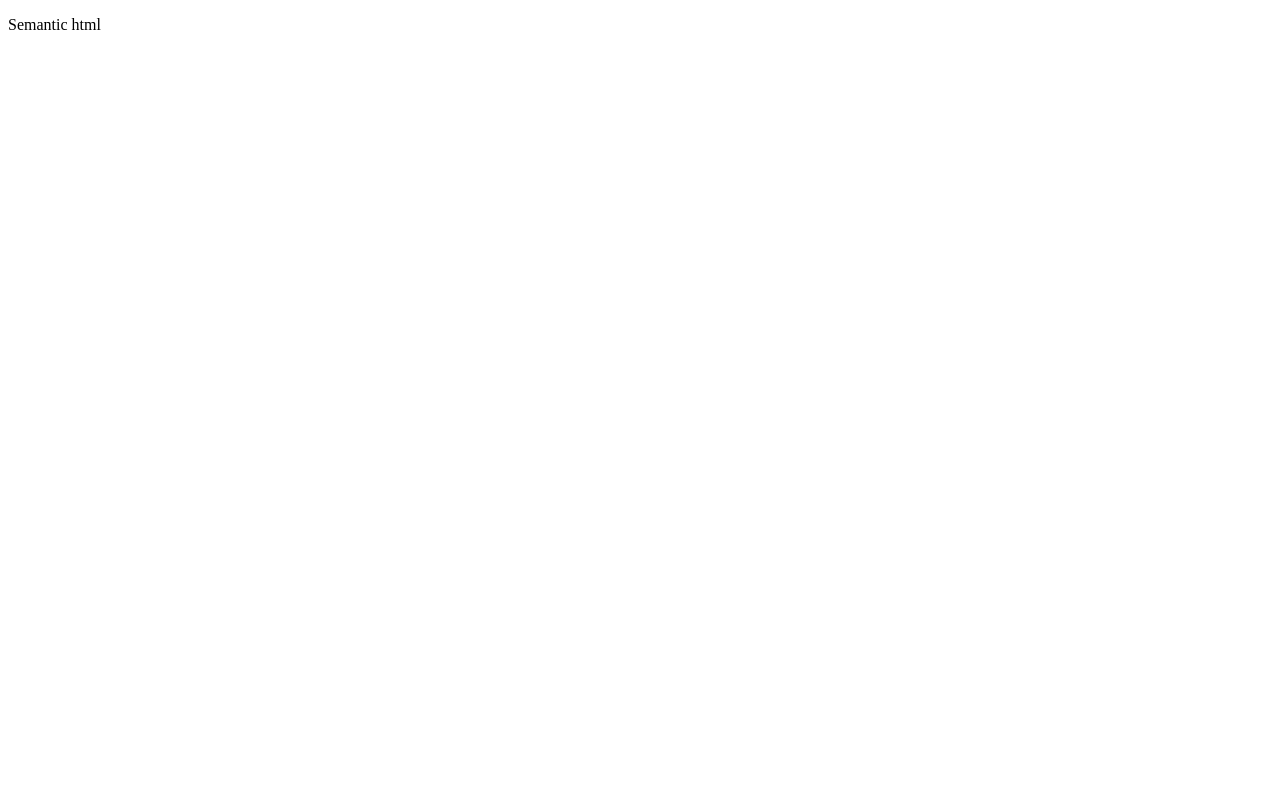
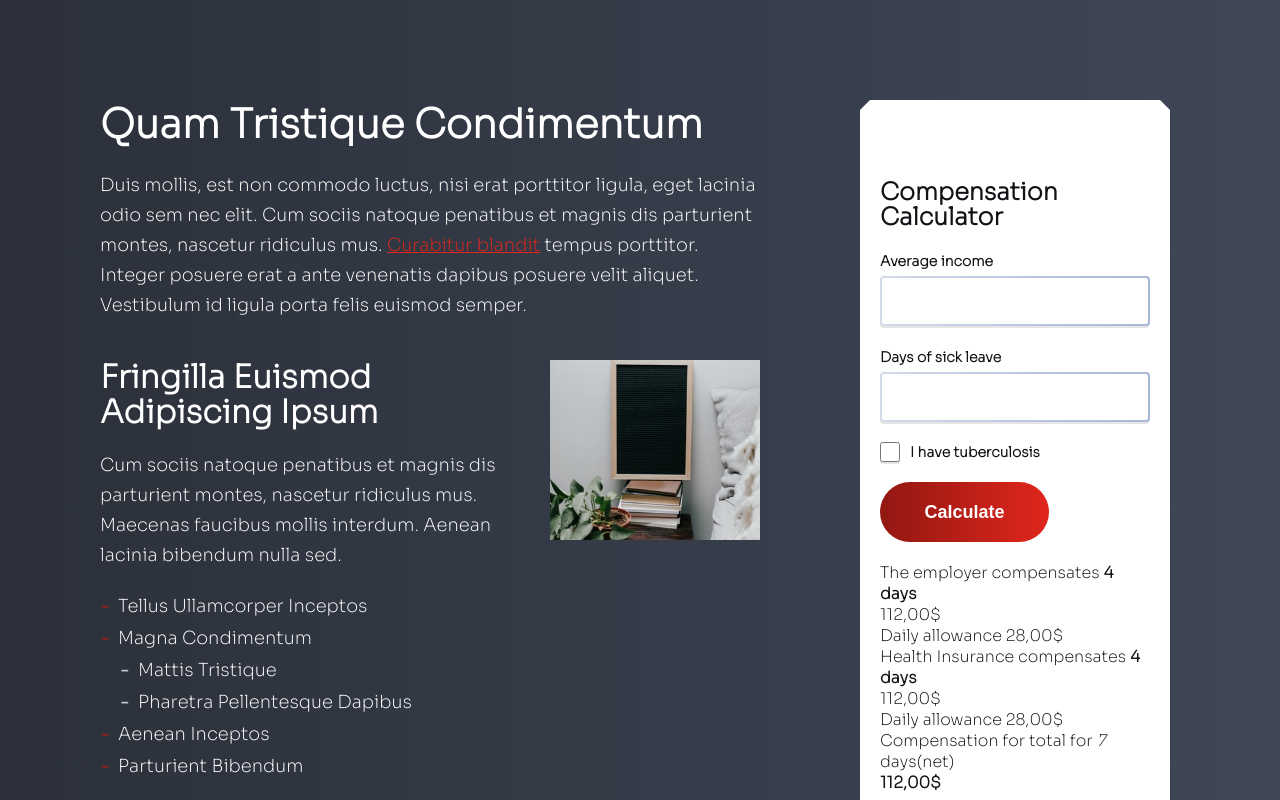
Before and after one commit to NinoGlonti/rdbr_challenge, a React (Create React App) app: page / in a window 1280 px wide. Built offline with nearby package versions, Linux system fonts and the light colour scheme.

Commit message:
markup and design

```diff
--- a/src/App.js
+++ b/src/App.js
@@ -1,8 +1,11 @@
+import './components/styles/main.css'
+import LandingPage from './components/LandingPage';
+import './components/styles/calculator.css'
 
 function App() {
   return (
     <div className="App">
-      <p>Semantic html</p>
+      <LandingPage />
     </div>
   );
 }
--- /dev/null
+++ b/src/components/Calculator.js
@@ -0,0 +1,44 @@
+import React from "react";
+
+const Calculator = () => {
+  return (
+    <main className="main-calculator-container">
+      <section className="calculator-top-section">
+        <h4 className="calculator-top-header">Compensation Calculator</h4>
+        <form>
+          <div className="first-input">
+            <label className="calculator-label">Average income</label>
+            <input className="calculator-input" type="number" />
+          </div>
+          <div className="second-input">
+            <label className="calculator-label">Days of sick leave</label>
+            <input className="calculator-input" type="number" />
+          </div>
+          <div className="checkbox-input">
+            <input className='checkbox' type="checkbox" name="tuberculosis" />
+            <label className="calculator-label"> I have tuberculosis</label>
+          </div>
+        </form>
+        <button className="calculator-btn" type='button'>Calculate</button>
+      </section>
+      <section className="calculator-bottom-section">
+        <article>
+          <p>The employer compensates <strong>4 days</strong></p>
+          <p>112,00$</p>
+          <p>Daily allowance 28,00$</p>
+        </article>
+        <article>
+          <p>Health Insurance compensates <strong>4 days</strong></p>
+          <p>112,00$</p>
+          <p>Daily allowance 28,00$</p>
+        </article>
+      </section>
+      <section className="calculator-bottom-section">
+        <p>Compensation for total for <em>7</em> days(net)</p>
+        <strong>112,00$</strong>
+      </section>
+    </main>
+  )
+}
+
+export default Calculator;
--- /dev/null
+++ b/src/components/LandingPage.js
@@ -0,0 +1,49 @@
+import React from "react";
+import './styles/main.css';
+import Image from '../assets/image.jpeg'
+import Calculator from "./Calculator";
+
+
+const LandingPage = () => {
+  return (
+    <main className="landing-page-container">
+      <section className='left-container'>
+        <section className="top-section">
+          <h1>Quam Tristique Condimentum</h1>
+          <p className='first-section-text'>
+            Duis mollis, est non commodo luctus, nisi erat porttitor ligula, eget lacinia odio sem nec elit.
+            Cum sociis natoque penatibus et magnis dis parturient montes, nascetur ridiculus mus. <a className='first-section-link' href="#">Curabitur blandit</a> tempus porttitor.
+            Integer posuere erat a ante venenatis dapibus posuere velit aliquet. Vestibulum id ligula porta felis euismod semper.
+          </p>
+        </section>
+        <section className='middle-section'>
+          <section>
+            <h2>Fringilla Euismod Adipiscing Ipsum</h2>
+            <p className='second-section-text'>Cum sociis natoque penatibus et magnis dis parturient montes, nascetur ridiculus mus.
+              Maecenas faucibus mollis interdum. Aenean lacinia bibendum nulla sed.
+            </p>
+          </section>
+          <img className="middle-section-image" src={Image} />
+        </section>
+        <section className="bottom-section">
+          <ul className="bottom-section-list">
+            <li>Tellus Ullamcorper Inceptos</li>
+            <li>Magna Condimentum
+              <ul className="nested-list">
+                <li>Mattis Tristique </li>
+                <li>Pharetra Pellentesque Dapibus</li>
+              </ul>
+            </li>
+            <li>Aenean Inceptos</li>
+            <li>Parturient Bibendum</li>
+          </ul>
+        </section>
+      </section>
+      <section className='right-container'>
+        <Calculator />
+      </section>
+    </main>
+  )
+}
+
+export default LandingPage;
--- /dev/null
+++ b/src/components/styles/calculator.css
@@ -0,0 +1,78 @@
+.main-calculator-container {
+  position: absolute;
+  max-width: 310px;
+  width: 100%;
+  color: #111317;
+  background: #FFFFFF;
+  background-size:cover;
+  -webkit-clip-path: polygon(10px 0%, calc(100% - 10px) 0%, 100% 10px, 100% calc(100% - 10px), calc(100% - 10px) 100%, 10px 100%, 0% calc(100% - 10px), 0% 10px);
+  clip-path: polygon(10px 0%, calc(100% - 10px) 0%, 100% 10px, 100% calc(100% - 10px), calc(100% - 10px) 100%, 10px 100%, 0% calc(100% - 10px), 0% 10px);
+  padding: 80px 20px;
+}
+
+.calculator-top-header {
+  font-size: 24px;
+  line-height: 25px;
+  letter-spacing: -2%;
+  font-style: bold;
+}
+
+.first-input {
+  padding: 20px 0;
+}
+
+.second-input {
+  padding-bottom: 20px;
+}
+.calculator-label {
+  font-size: 14px;
+  font-weight: bold;
+}
+.calculator-input {
+  margin-top: 5px;
+  border-radius: 4px;
+  width: 100%;
+  height: 50px;
+  border: double 2px transparent;
+  background-image: linear-gradient(white, white),
+                    linear-gradient(to right, #D3DAE8, #A7B7D8);
+  background-origin: border-box;
+  background-clip: padding-box, border-box;
+  filter: drop-shadow(0px 2px rgba(0, 0, 0, 0.1));
+}
+.calculator-input:focus {
+  outline: 0;
+  outline-color: transparent;
+  outline-style: none;
+}
+
+input[type='number'] {
+  font-size: 18px;
+  font-style: bold;
+  padding: 10px;
+
+}
+.checkbox-input {
+  display: flex;
+  align-items: center;
+}
+.checkbox {
+  height: 20px;
+  max-width: 20px;
+  width: 100%;
+  margin-right: 10px;
+  filter: drop-shadow(0px 2px rgba(0, 0, 0, 0.1));
+}
+.calculator-btn {
+  margin: 20px 0;
+  background: linear-gradient(to right, #911812, #E1261C);
+  border-radius: 30px;
+  max-width: 169px;
+  width: 100%;
+  height: 60px;
+  border: none;
+  color: #FFFFFF;
+  font-size: 18px;
+  text-align: center;
+  font-weight: bold;
+}
--- /dev/null
+++ b/src/components/styles/main.css
@@ -0,0 +1,117 @@
+@import url('https://fonts.googleapis.com/css2?family=Sora:wght@100;200&display=swap');
+@import './calculator.css';
+
+* {
+  margin: 0;
+  padding: 0;
+  box-sizing: border-box;
+}
+
+body, html {
+  font-family: 'Sora', sans-serif;
+  height: 100%;
+  width: 100%;
+  background: linear-gradient(to right, #2B303A , #3F4756 );
+  overflow-y: scroll;
+}
+
+.landing-page-container {
+  color: #FFFFFF;
+  display: flex;
+  justify-content: space-between;
+  max-width: 1080px;
+  padding-top: 100px;
+  margin: auto;
+}
+
+.left-container {
+  max-width: 660px;
+}
+
+h1{
+  font-size: 40px;
+  font-weight: 700px;
+  font-style: bold;
+  line-height: 50px;
+}
+
+.first-section-text {
+  font-size: 18px;
+  text-align: left;
+  line-height: 30px;
+  margin: 20px 0 40px 0;
+}
+.first-section-link {
+  color: #E1261C;
+}
+.middle-section {
+  display: flex;
+  justify-content: space-between;
+}
+
+h2 {
+  font-size: 32px;
+  font-style: bold;
+  line-height: 35px;
+}
+
+.second-section-text {
+  margin-top: 20px;
+  font-size: 18px;
+  line-height: 30px;
+}
+
+.middle-section-image {
+  max-width: 240px;
+  height: 180px;
+  width: 100%;
+  object-fit: cover;
+  object-position: 50% 50%;
+}
+
+.bottom-section {
+  padding-top: 20px;
+}
+
+.bottom-section-list {
+  list-style-position: inside;
+  list-style-type: none;
+  line-height: 32px;
+}
+
+.bottom-section-list > li {
+  font-size: 18px;
+}
+
+.bottom-section-list > li::before {
+  content: '-';
+  padding-right: 9px;
+  background: linear-gradient(to right, #911812, #E1261C);
+  background-clip: text;
+  -webkit-text-fill-color: transparent;
+  font-weight: bolder;
+  background-size: cover;
+}
+
+.nested-list {
+  padding-left: 20px;
+  list-style-position: inside;
+  list-style-type: none;
+}
+
+.nested-list > li::before {
+  content: '-';
+  padding-right: 9px;
+  background: linear-gradient(to right, #D3DAE8, #A7B7D8);
+  background-clip: text;
+  -webkit-text-fill-color: transparent;
+  font-weight: bolder;
+  background-size: cover;
+}
+
+.right-container {
+  max-width: 320px;
+  width: 100%;
+  margin-left: 100px;
+  position: relative;
+}
```
Also changed, not shown: package.json (line endings or trailing spaces), src/assets/image.jpeg (added), 1 other file (tests, documents, lock files or other folders).
